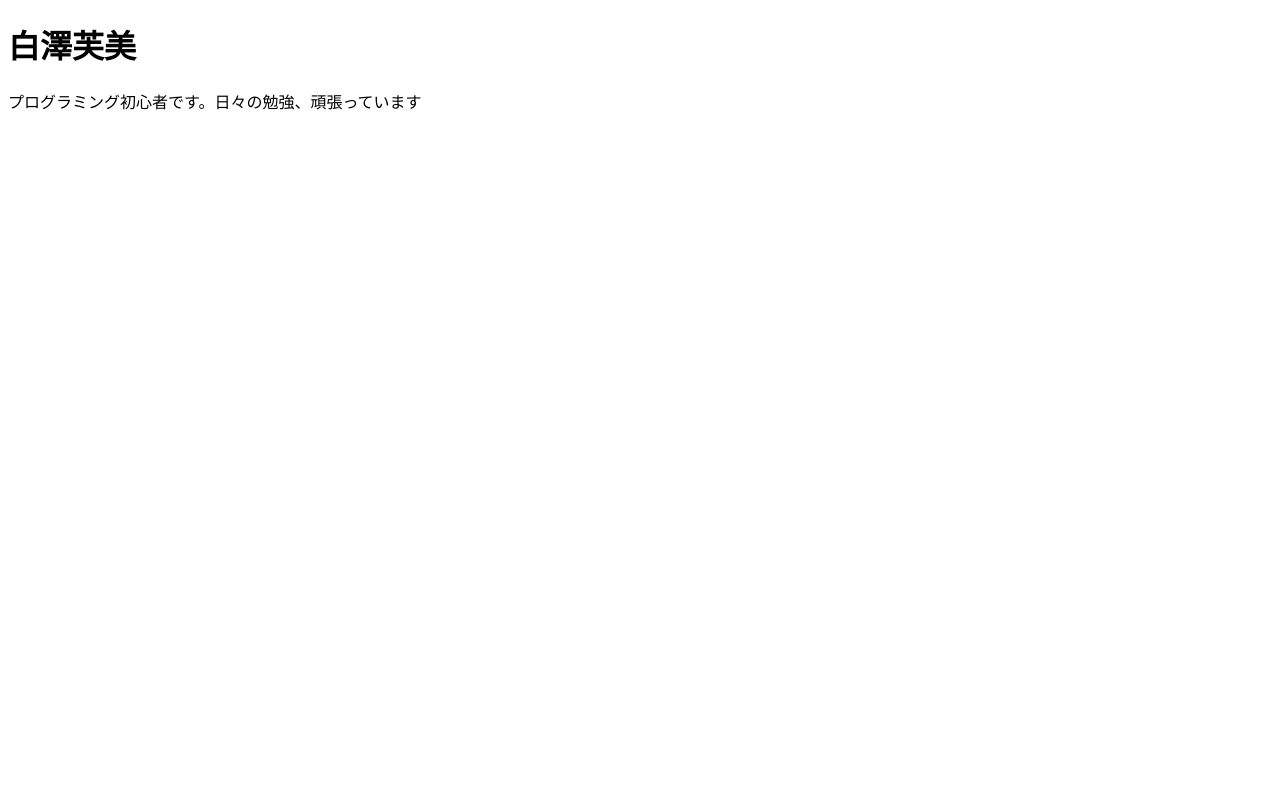
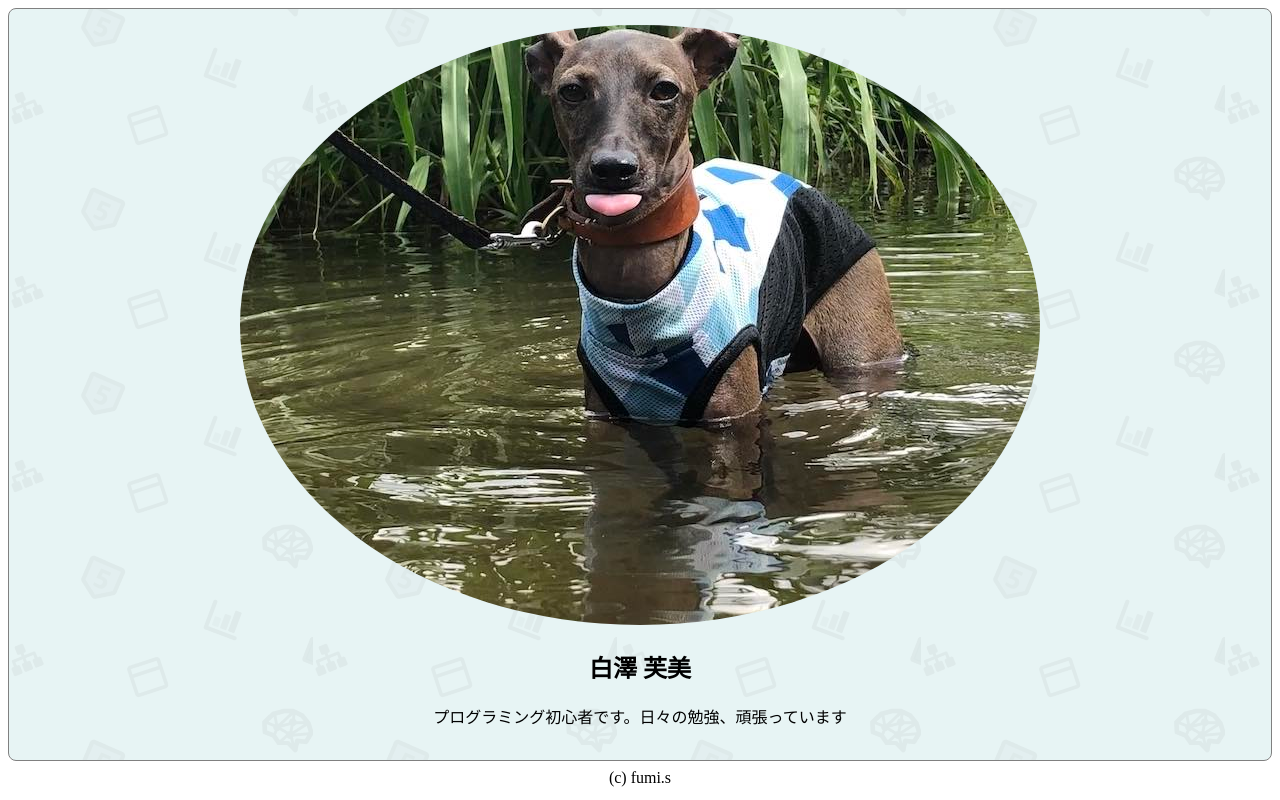
Before and after one commit to funxxfun/mysite_dotinstall, a plain HTML site: page index.html in a window 1280 px wide. Drawn offline with Linux system fonts and the light colour scheme.

Commit message:
[Finish]

```diff
--- a/index.html
+++ b/index.html
@@ -3,9 +3,32 @@
 <head>
   <meta charset="UTF-8">
   <title>My Site</title>
+  <style>
+    img {
+      border-radius: 50%;
+    }
+    section {
+      border-width: 1px;
+      border-color: gray;
+      border-style: solid;
+      border-radius: 8px;
+      padding: 16px;
+      margin-bottom: 8px;
+      background-image: url(background.png);
+    }
+
+  body {
+    text-align: center;
+  }
+
+  </style>
 </head>
 <body>
-  <h1>白澤芙美</h1>
-  <p>プログラミング初心者です。日々の勉強、頑張っています</p>
+  <section>
+    <img src="river.jpg" size 100*100 alt="アイコン画像です">
+    <h1>白澤 芙美</h1>
+    <p>プログラミング初心者です。日々の勉強、頑張っています</p>
+  </section>
+  <footer>(c) fumi.s</footer>
 </body>
 </html>
```
Also changed, not shown: background.png (renamed from basic_website/background.png), icon.png (renamed from basic_website/icon.png), river.jpg (added), 1 other file.
